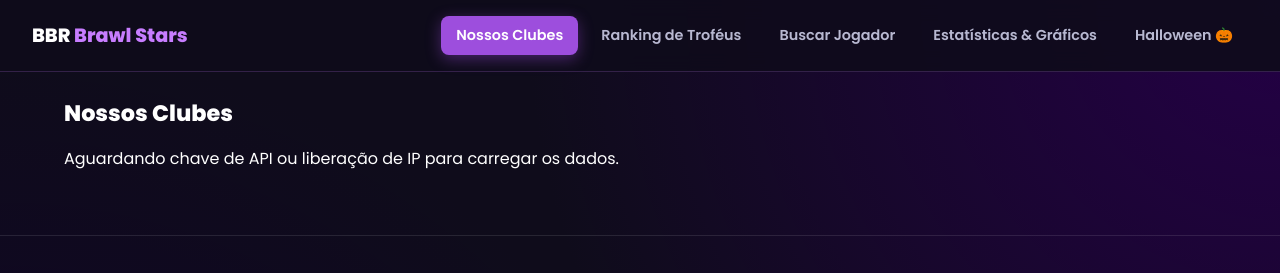
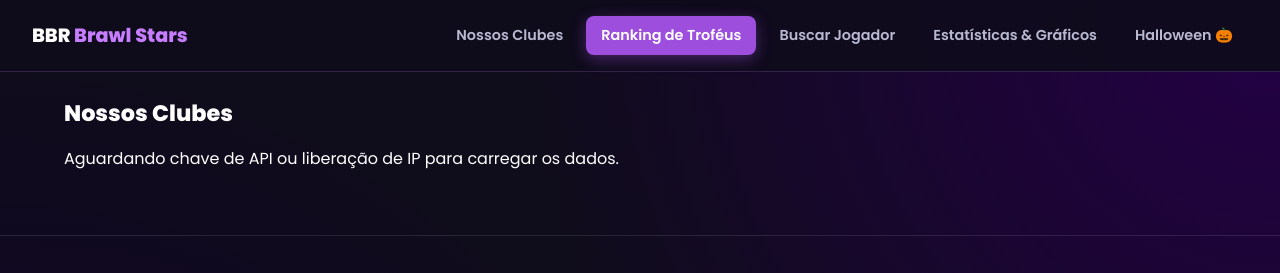
Before and after one commit to LandonXPz/bbr-brawl-stars, a website: page index.html in a window 1280 px wide. Shown: the top 273 px of the page. Drawn offline with nearby package versions, Linux system fonts and the light colour scheme; no server answers.

Commit message:
Muda aba padrão para Ranking de Troféus e remove o último clube

```diff
--- a/index.html
+++ b/index.html
@@ -15,8 +15,8 @@
             <h1><a href="index.html" class="logo-link">BBR <span>Brawl Stars</span></a></h1>
         </div>
         <nav class="nav-tabs">
-            <button class="tab-btn active" data-tab="clubes">Nossos Clubes</button>
-            <button class="tab-btn" data-tab="ranking">Ranking de Troféus</button>
+            <button class="tab-btn" data-tab="clubes">Nossos Clubes</button>
+            <button class="tab-btn active" data-tab="ranking">Ranking de Troféus</button>
             <button class="tab-btn" data-tab="jogador">Buscar Jogador</button>
             <button class="tab-btn" data-tab="estatisticas">Estatísticas & Gráficos</button>
             <button class="tab-btn" data-tab="halloween">Halloween 🎃</button>
--- a/script.js
+++ b/script.js
@@ -5,8 +5,7 @@ const BBR_CLUBS = [
     '#2GLJJJQU9',
     '#2GP2RLLVL',
     '#2UCVYQGGP',
-    '#2GLJJVJ9V',
-    '#2CRUQ29LL'
+    '#2GLJJVJ9V'
 ];
 
 let clubChart = null;
```
